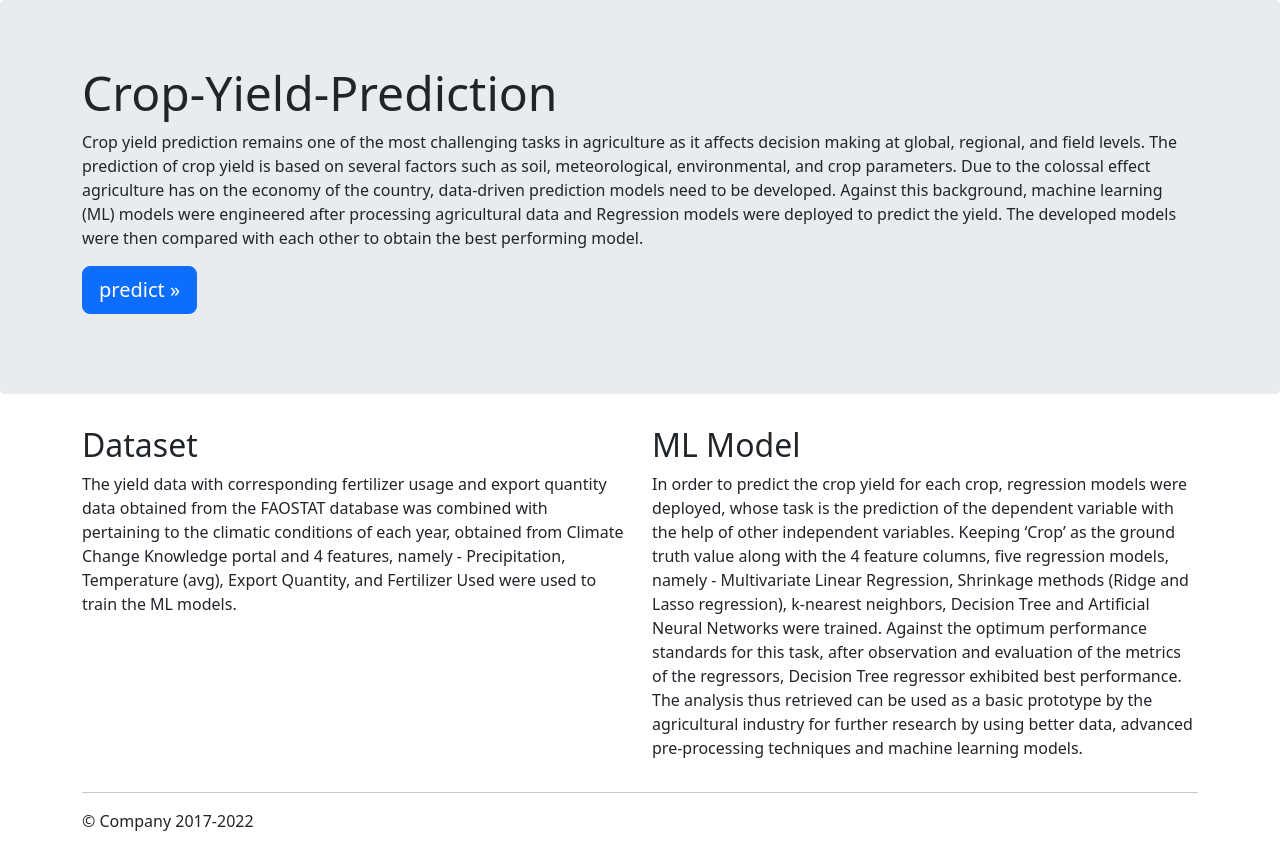
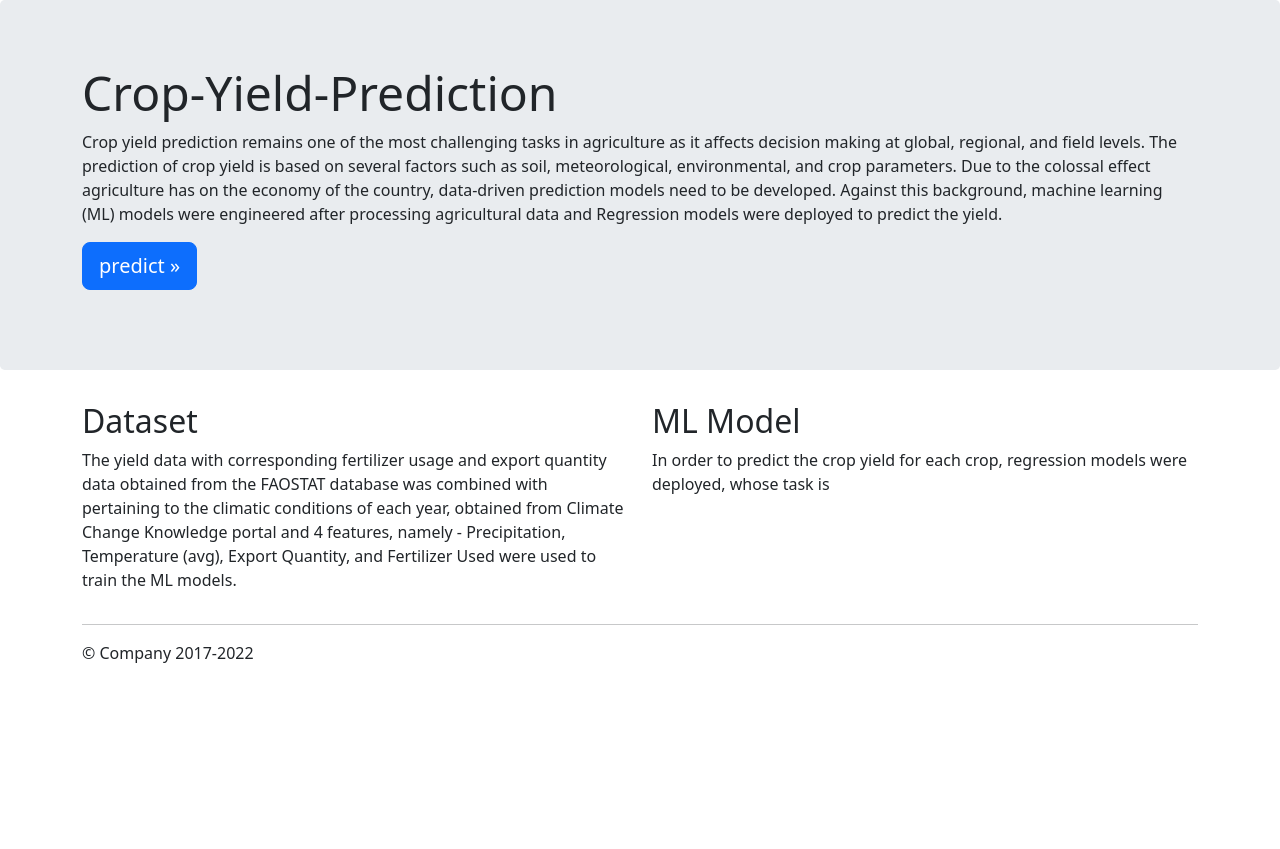
Before and after one commit to paulow540/Regression-Analysis-on-Crop-Yield-Prediction, a Flask app: page / in a window 1280 px wide. After the commit the page ends 663 px from the top, so only its background shows below. Run offline with Flask 2, Linux system fonts and the light colour scheme; parts of the project's set-up code (start-up, migrations or seed data) failed here and were passed over; some libraries are stand-ins or nearby versions.

Commit message:
working on crop yeild and using heroku to deploy it

```diff
--- a/templates/homepage.html
+++ b/templates/homepage.html
@@ -84,8 +84,10 @@
                     factors such as soil, meteorological, environmental, and crop parameters. Due to the colossal effect
                     agriculture has on the economy of the country, data-driven prediction models need to be developed.
                     Against this background, machine learning (ML) models were engineered after processing agricultural
-                    data and Regression models were deployed to predict the yield. The developed models were then
-                    compared with each other to obtain the best performing model.</p>
+                    data and Regression models were deployed to predict the yield.
+                    <!-- <-- The developed models were then
+                    compared with each other to obtain the best performing model. -->
+                </p>
                 <p><a class="btn btn-primary btn-lg" href=" {{ url_for('mypredict') }}" role="button">predict &raquo;</a></p>
             </div>
         </div>
@@ -104,7 +106,7 @@
                 <div class="col-md-6">
                     <h2>ML Model</h2>
                     <p>In order to predict the crop yield for each crop, regression models were deployed, whose task is
-                        the prediction of the dependent variable with the help of other independent variables. Keeping
+                        <!-- the prediction of the dependent variable with the help of other independent variables. Keeping
                         ‘Crop’ as the ground truth value along with the 4 feature columns, five regression models,
                         namely - Multivariate Linear Regression, Shrinkage methods (Ridge and Lasso regression),
                         k-nearest neighbors, Decision Tree and Artificial Neural Networks were trained.
@@ -114,7 +116,7 @@
 
                         The analysis thus retrieved can be used as a basic prototype by the agricultural industry for
                         further research by using better data, advanced pre-processing techniques and machine learning
-                        models.</p>
+                        models.</p> -->
                     <!-- <p><a class="btn btn-secondary" href="#" role="button">View details &raquo;</a></p> -->
                 </div>
                 <!-- <div class="col-md-4">
```
